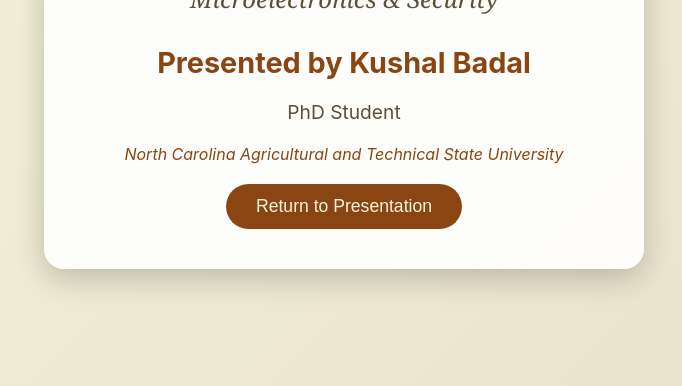
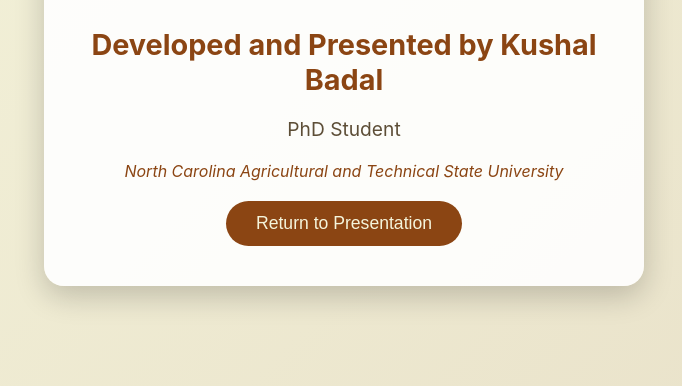
Before and after one commit to gencyber2025/gencyber2025.github.io, a plain HTML site: page slide12.html in a window 1280 px wide. Both pictures are taken after a click on the button "📜 View Presenter Info". Shown: the part 360-746 px from the top of the page, without its empty margins (296-978 px from the left). Drawn offline with Linux system fonts and the light colour scheme.

Commit message:
Update slide12.html

```diff
--- a/slide12.html
+++ b/slide12.html
@@ -609,7 +609,7 @@
         <div class="traditional-content">
             <h1 class="traditional-title">GenCyber Summer Camp 2025</h1>
             <p class="traditional-subtitle">Microelectronics & Security</p>
-            <div class="presenter-name">Presented by Kushal Badal</div>
+            <div class="presenter-name">Developed and Presented by Kushal Badal</div>
             <p style="color: #5d4e37; font-size: 1.2em;">PhD Student</p>
             <p style="color: #8B4513; margin-top: 20px; font-style: italic;">
                 North Carolina Agricultural and Technical State University
```
